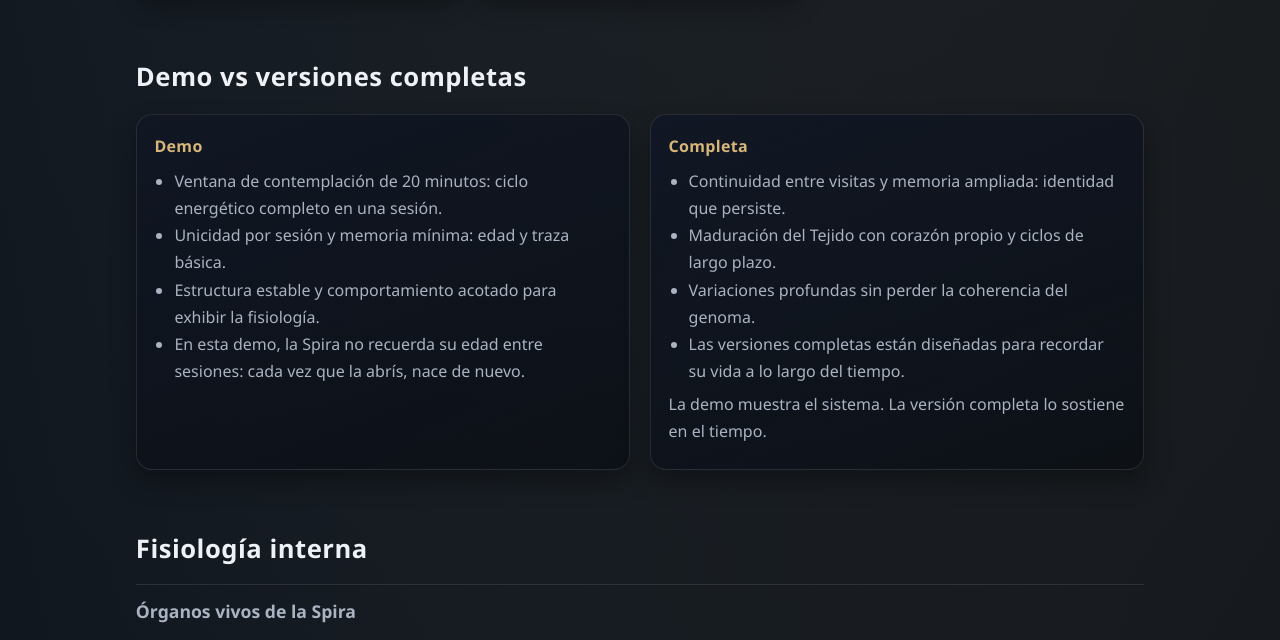
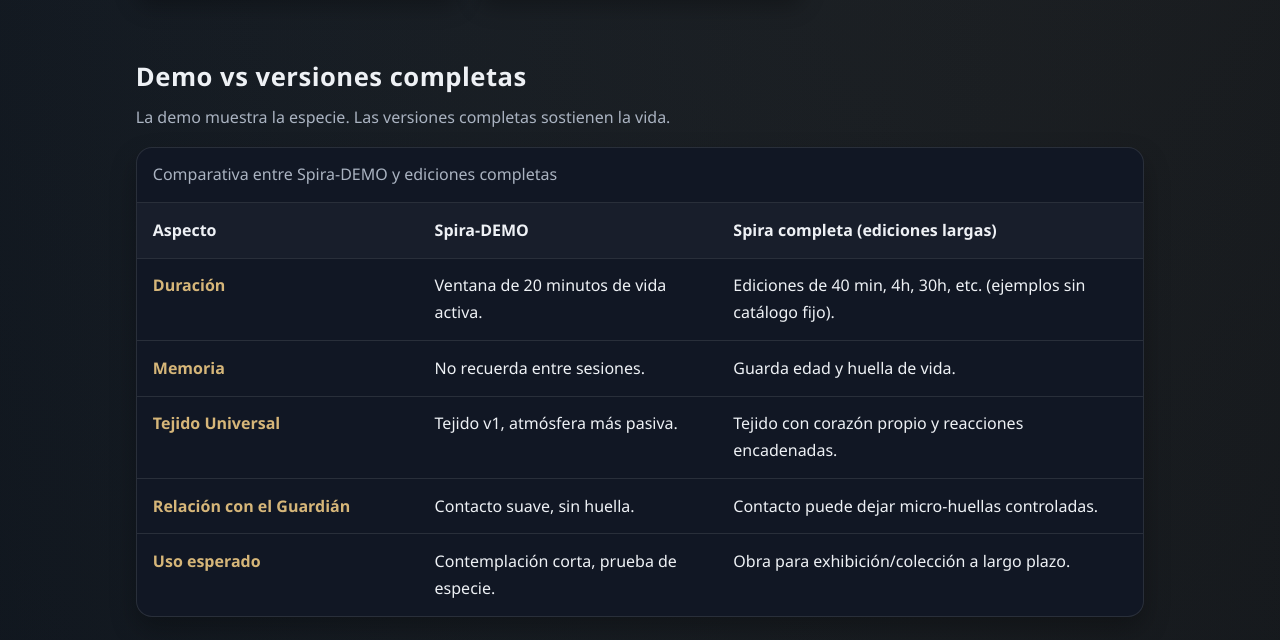
Before and after one commit to aquizu-ivan/spira-demo-landing, a website built with Vite: page index.html in a window 1280 px wide. Shown: the part 2034-2674 px from the top of the page. Built offline with nearby package versions, Linux system fonts and the light colour scheme.

Commit message:
fix: align demo vs full comparison table headers (ticket-05 block 4.1)

```diff
--- a/index.html
+++ b/index.html
@@ -111,26 +111,45 @@
       </section>
       <section id="versiones">
         <h2>Demo vs versiones completas</h2>
-        <div class="version-columns" role="list">
-          <div class="version-card" role="listitem">
-            <div class="version-title">Demo</div>
-            <ul>
-              <li>Ventana de contemplación de 20 minutos: ciclo energético completo en una sesión.</li>
-              <li>Unicidad por sesión y memoria mínima: edad y traza básica.</li>
-              <li>Estructura estable y comportamiento acotado para exhibir la fisiología.</li>
-              <li>En esta demo, la Spira no recuerda su edad entre sesiones: cada vez que la abrís, nace de nuevo.</li>
-            </ul>
-          </div>
-          <div class="version-card" role="listitem">
-            <div class="version-title">Completa</div>
-            <ul>
-              <li>Continuidad entre visitas y memoria ampliada: identidad que persiste.</li>
-              <li>Maduración del Tejido con corazón propio y ciclos de largo plazo.</li>
-              <li>Variaciones profundas sin perder la coherencia del genoma.</li>
-              <li>Las versiones completas están diseñadas para recordar su vida a lo largo del tiempo.</li>
-            </ul>
-            <p>La demo muestra el sistema. La versión completa lo sostiene en el tiempo.</p>
-          </div>
+        <p class="comparativa-intro">La demo muestra la especie. Las versiones completas sostienen la vida.</p>
+        <div class="comparativa-wrapper">
+          <table class="comparativa">
+            <caption>Comparativa entre Spira-DEMO y ediciones completas</caption>
+            <thead>
+              <tr>
+                <th scope="col">Aspecto</th>
+                <th scope="col">Spira-DEMO</th>
+                <th scope="col">Spira completa (ediciones largas)</th>
+              </tr>
+            </thead>
+            <tbody>
+              <tr>
+                <th scope="row">Duración</th>
+                <td>Ventana de 20 minutos de vida activa.</td>
+                <td>Ediciones de 40 min, 4h, 30h, etc. (ejemplos sin catálogo fijo).</td>
+              </tr>
+              <tr>
+                <th scope="row">Memoria</th>
+                <td>No recuerda entre sesiones.</td>
+                <td>Guarda edad y huella de vida.</td>
+              </tr>
+              <tr>
+                <th scope="row">Tejido Universal</th>
+                <td>Tejido v1, atmósfera más pasiva.</td>
+                <td>Tejido con corazón propio y reacciones encadenadas.</td>
+              </tr>
+              <tr>
+                <th scope="row">Relación con el Guardián</th>
+                <td>Contacto suave, sin huella.</td>
+                <td>Contacto puede dejar micro-huellas controladas.</td>
+              </tr>
+              <tr>
+                <th scope="row">Uso esperado</th>
+                <td>Contemplación corta, prueba de especie.</td>
+                <td>Obra para exhibición/colección a largo plazo.</td>
+              </tr>
+            </tbody>
+          </table>
         </div>
       </section>
       <section id="fisiologia">
--- a/src/style.css
+++ b/src/style.css
@@ -319,6 +319,64 @@ section[id] {
   letter-spacing: 0.02em;
 }
 
+.comparativa-intro {
+  margin-top: 0.35rem;
+  color: var(--muted);
+}
+
+.comparativa-wrapper {
+  margin-top: 1rem;
+  border: 1px solid var(--line);
+  border-radius: var(--radius);
+  overflow: hidden;
+  background: var(--bg-2);
+  box-shadow: 0 12px 26px rgba(0, 0, 0, 0.28);
+}
+
+.comparativa {
+  width: 100%;
+  border-collapse: collapse;
+  min-width: 640px;
+}
+
+.comparativa caption {
+  padding: 0.85rem 1rem;
+  text-align: left;
+  color: var(--muted);
+  border-bottom: 1px solid var(--line);
+}
+
+.comparativa th,
+.comparativa td {
+  padding: 0.85rem 1rem;
+  text-align: left;
+  border-bottom: 1px solid var(--line);
+  vertical-align: top;
+}
+
+.comparativa thead th {
+  font-weight: 700;
+  color: var(--text);
+  background: rgba(255, 255, 255, 0.03);
+}
+
+.comparativa tbody th {
+  width: 28%;
+  color: var(--accent-gold);
+  font-weight: 700;
+  min-width: 120px;
+  white-space: nowrap;
+}
+
+.comparativa tbody tr:last-child th,
+.comparativa tbody tr:last-child td {
+  border-bottom: none;
+}
+
+.comparativa-wrapper {
+  overflow-x: auto;
+}
+
 .sub-bloque {
   margin-top: 0.85rem;
   padding-top: 0.75rem;
```
